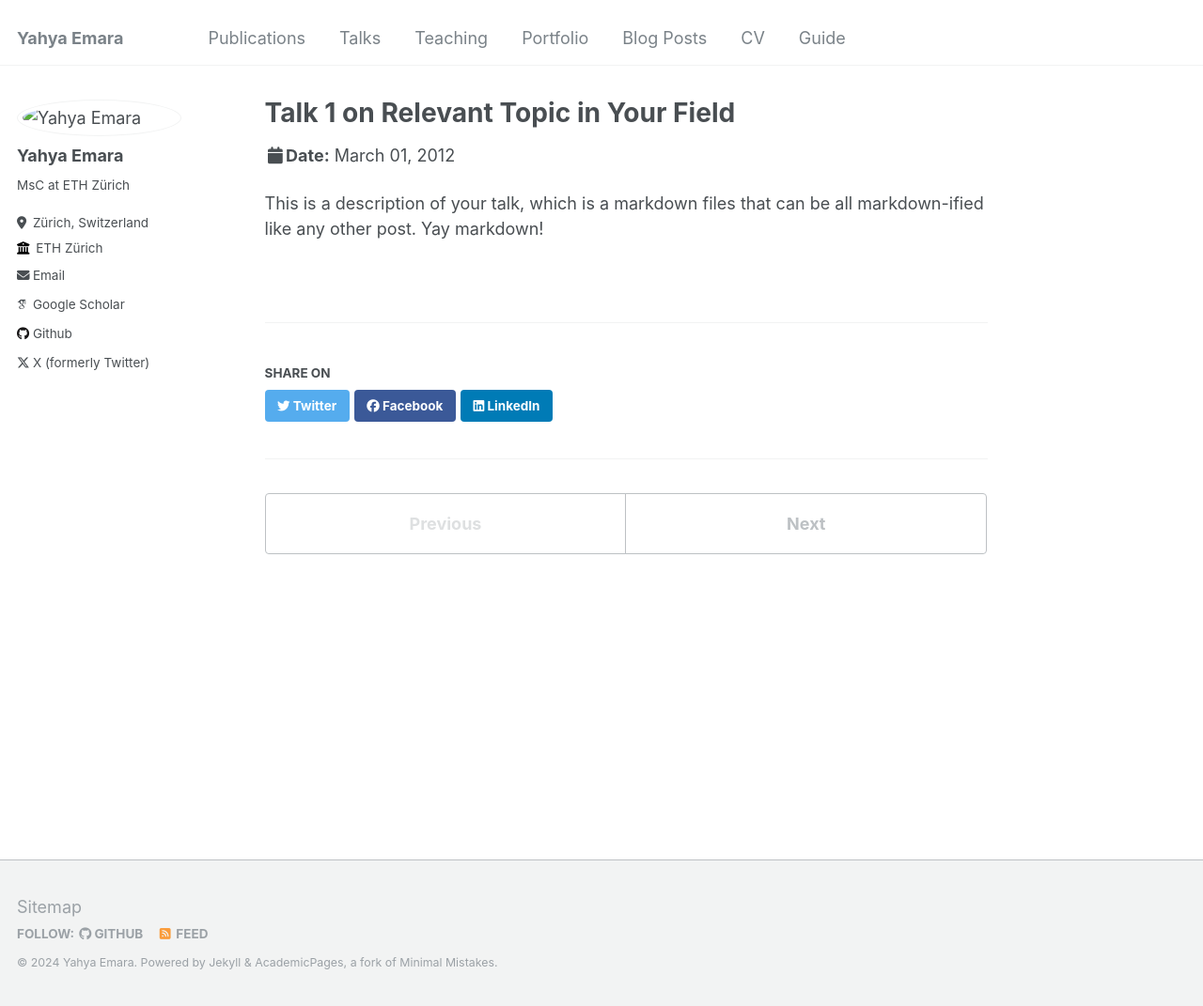
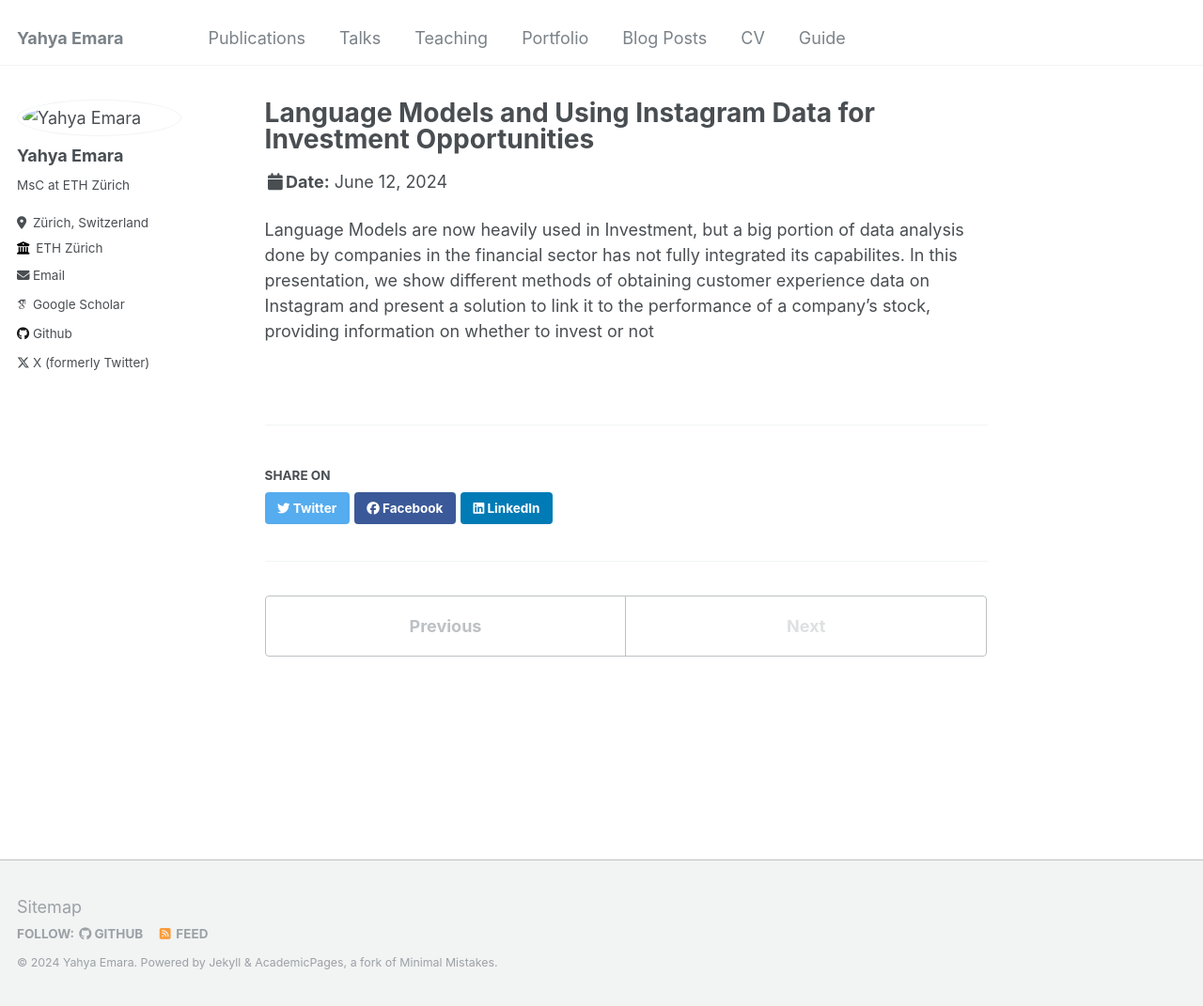
Before and after one commit to yahya010/yahya010.github.io, a Jekyll site: the page built from _talks/2012-03-01-talk-1.md, in a window 1280 px wide and 1071 px high. Shown: the whole window at 94% size. Built offline with Jekyll 4.4.1, drawn with Linux system fonts in a browser that asks for light colours; some web fonts are replaced.

Commit message:
Update 2012-03-01-talk-1.md

```diff
--- a/_talks/2012-03-01-talk-1.md
+++ b/_talks/2012-03-01-talk-1.md
@@ -1,11 +1,11 @@
 ---
-title: "Talk 1 on Relevant Topic in Your Field"
+title: "Language Models and Using Instagram Data for Investment Opportunities"
 collection: talks
 type: "Talk"
 permalink: /talks/2012-03-01-talk-1
-venue: "UC San Francisco, Department of Testing"
-date: 2012-03-01
-location: "San Francisco, California"
+venue: "UBS - Zurich Switzerland"
+date: 2024-06-12
+location: "Zurich, Switzerland"
 ---
 
-This is a description of your talk, which is a markdown files that can be all markdown-ified like any other post. Yay markdown!
+Language Models are now heavily used in Investment, but a big portion of data analysis done by companies in the financial sector has not fully integrated its capabilites. In this presentation, we show different methods of obtaining customer experience data on Instagram and present a solution to link it to the performance of a company's stock, providing information on whether to invest or not
```
